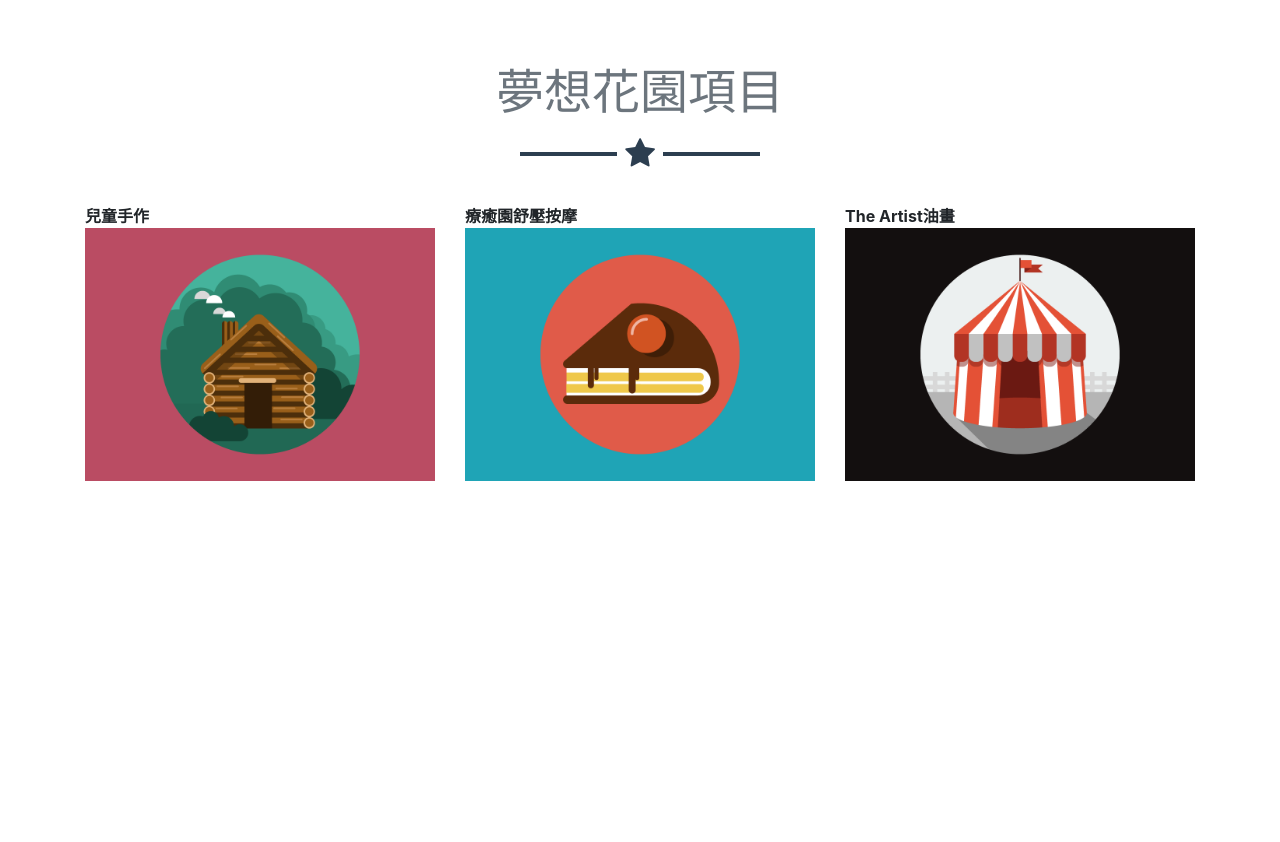
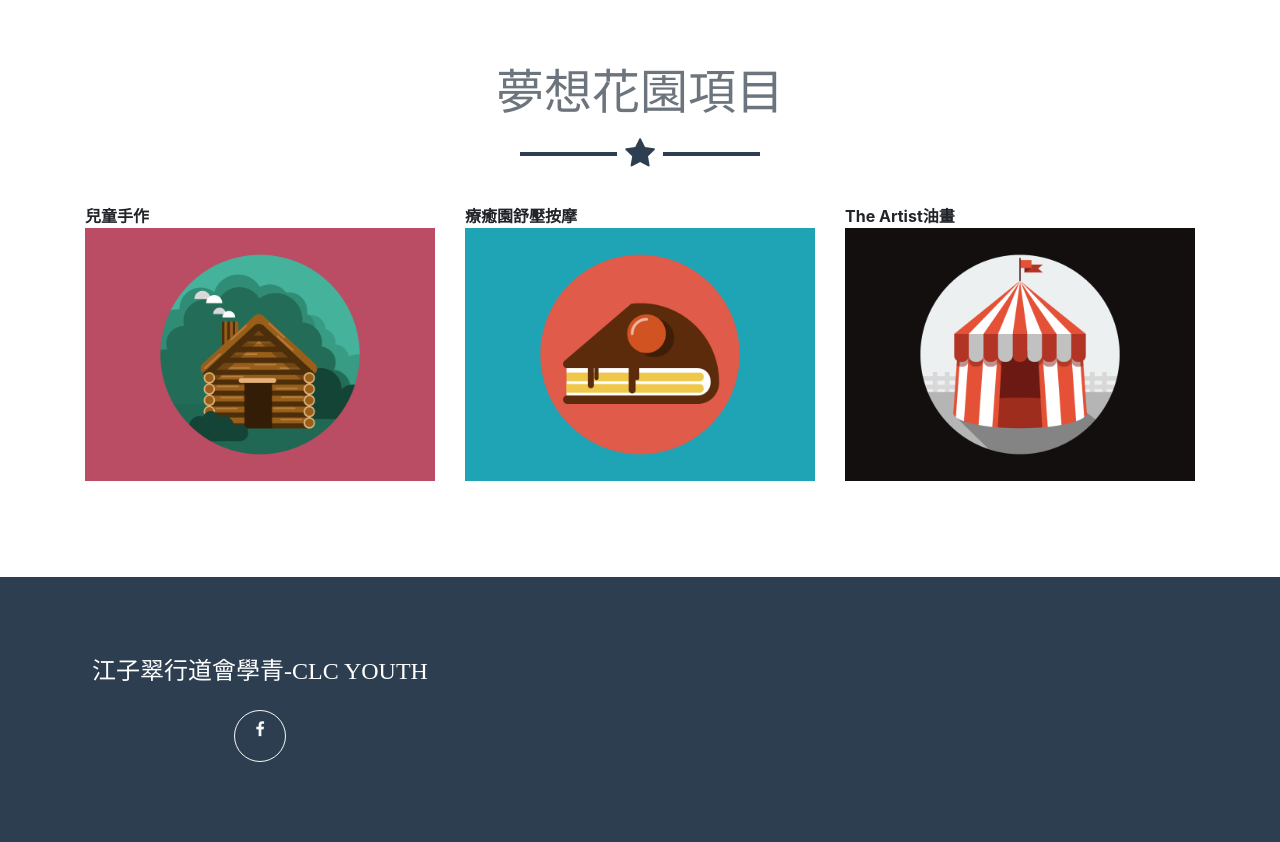
Before and after one commit to sallymah/DreamZakkaCLC, a website with bundled scripts: page index.html in a window 1280 px wide. Shown: the part 774-1616 px from the top of the page. Before the commit the page ends 1381 px from the top, so only its background shows below. Built offline with nearby package versions, Linux system fonts and the light colour scheme.

Commit message:
change font

```diff
--- a/index.html
+++ b/index.html
@@ -159,6 +159,24 @@
         </div>
       </div>
     </div>
+
+	 <!-- Footer -->
+    <footer class="footer text-center">
+      <div class="container">
+        <div class="row">
+          <div class="col-md-4 mb-5 mb-lg-0">
+            <h4 class="text-uppercase mb-4" style="font-family:微軟正黑體;">江子翠行道會學青-CLC Youth</h4>
+            <ul class="list-inline mb-0">
+              <li class="list-inline-item">
+                <a class="btn btn-outline-light btn-social text-center rounded-circle" href="https://www.facebook.com/groups/169462603124219/?ref=bookmarks">
+                  <i class="fa fa-fw fa-facebook"></i>
+                </a>
+              </li>
+            </ul>
+          </div>
+        </div>
+      </div>
+    </footer>
     <!-- Bootstrap core JavaScript -->
     <script src="vendor/jquery/jquery.min.js"></script>
     <script src="vendor/bootstrap/js/bootstrap.bundle.min.js"></script>
@@ -173,7 +191,5 @@
 
     <!-- Custom scripts for this template -->
     <script src="js/freelancer.min.js"></script>
-
   </body>
-
 </html>
```
